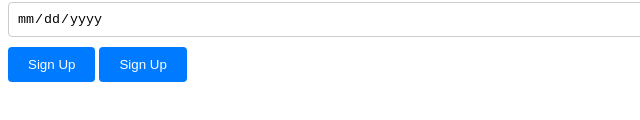
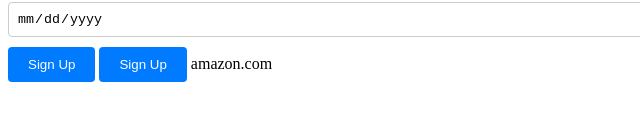
Before and after one commit to rupalatha49/docker-annexit-training, a plain HTML site: page index.html in a window 1280 px wide. Shown: the part 352-472 px from the top of the page, 0-640 px from the left. Drawn offline with Linux system fonts and the light colour scheme.

Commit message:
changes are done in a code

```diff
--- a/index.html
+++ b/index.html
@@ -53,7 +53,8 @@
 
     <input type="submit" value="Sign Up">
      <input type="submit" value="Sign Up">
-
+     <a harf="www.flipcard.com"flipcard <a>
+    <aherf="www.amazon.com">amazon.com</a>
   </form>
 </body>
 </html>
```
